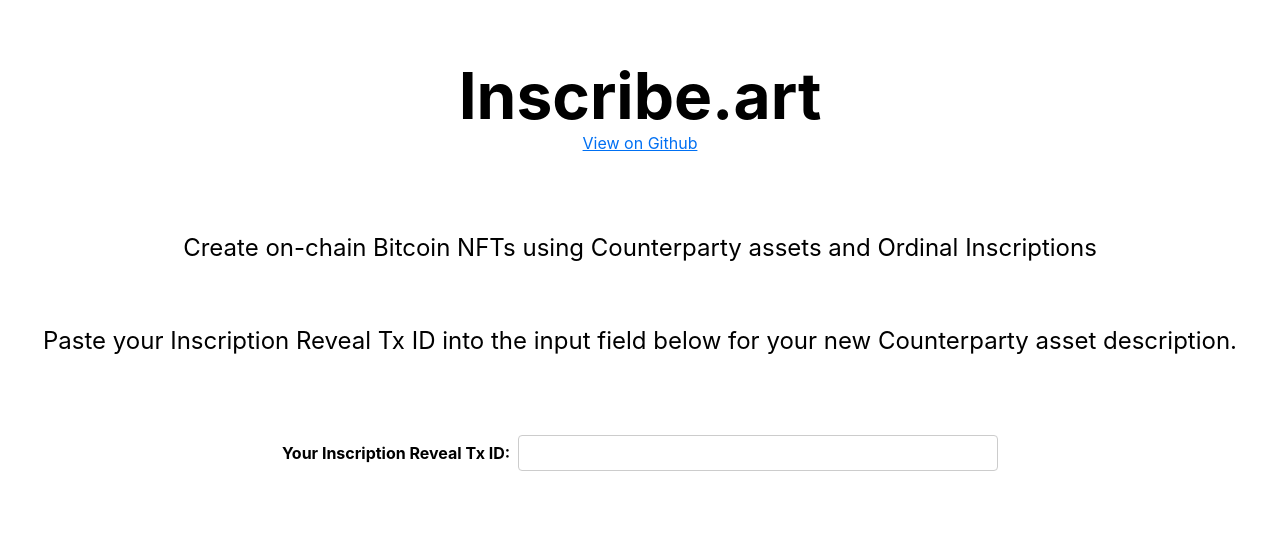
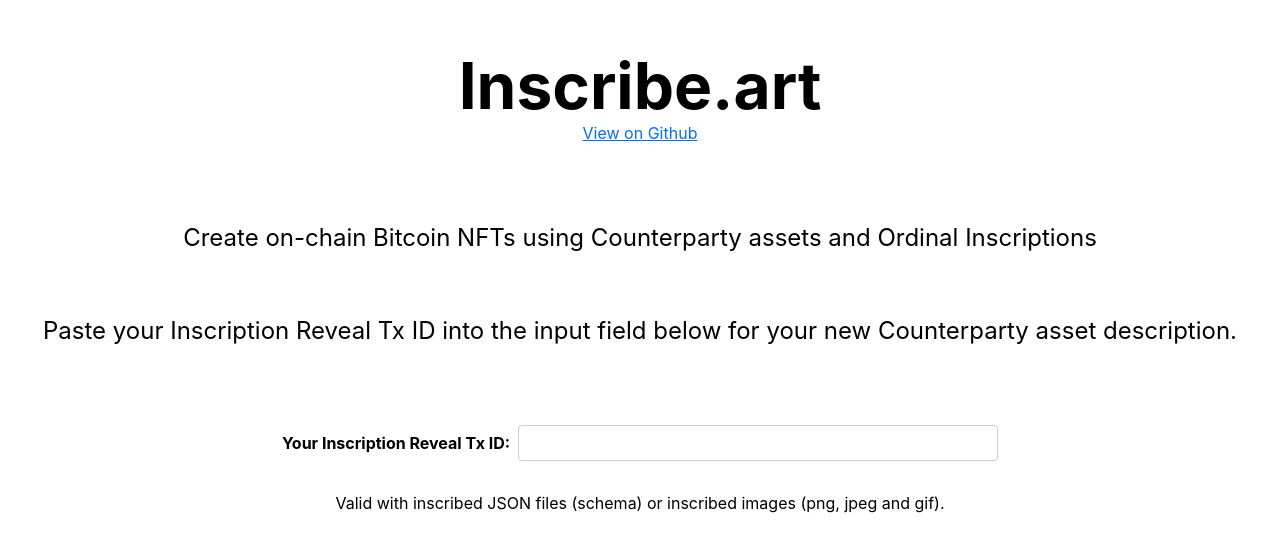
Before and after one commit to loon3/inscription-decoder, a Next.js app: page / in a window 1280 px wide. Shown: the part 119-670 px from the top of the page. Built offline with nearby package versions, Linux system fonts and the light colour scheme.

Commit message:
add valid types

```diff
--- a/components/convert.js
+++ b/components/convert.js
@@ -37,7 +37,9 @@
           className={styles.input}
         />
       </div>
-      {base64String && (
+
+
+      {base64String ? (
         <>
             <div className={styles.outputContainer}>
                 <div>
@@ -53,6 +55,10 @@
                 <a href={urlDirect}>Image Url</a>
             </div>
         </>
+      ):(
+        <div>
+            Valid with inscribed JSON files (<a href="https://github.com/CounterpartyXCP/cips/blob/master/cip-0025/spec-v2.0.0-schema.json" target="_blank" rel="noreferrer" className={styles.linkSmall}>schema</a>) or inscribed images (png, jpeg and gif).
+        </div>
       )}
 
     </div>
```
